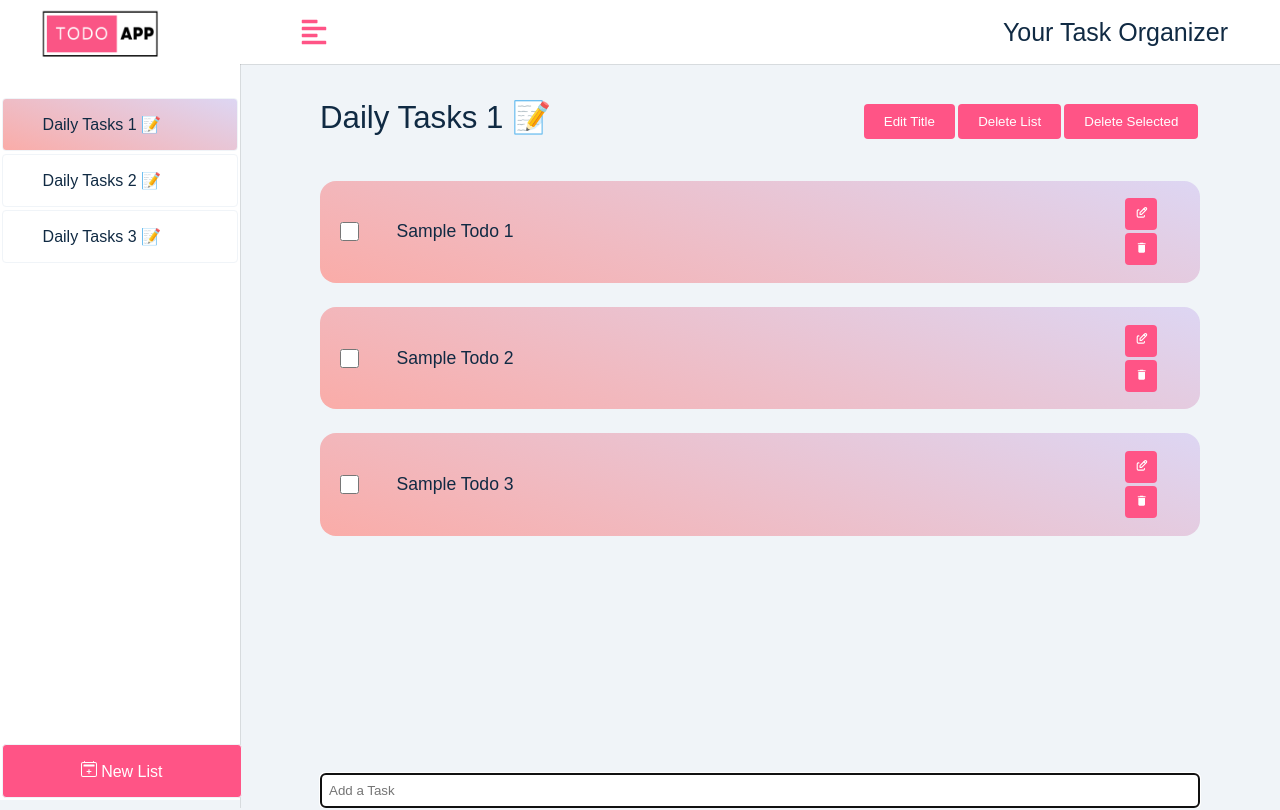
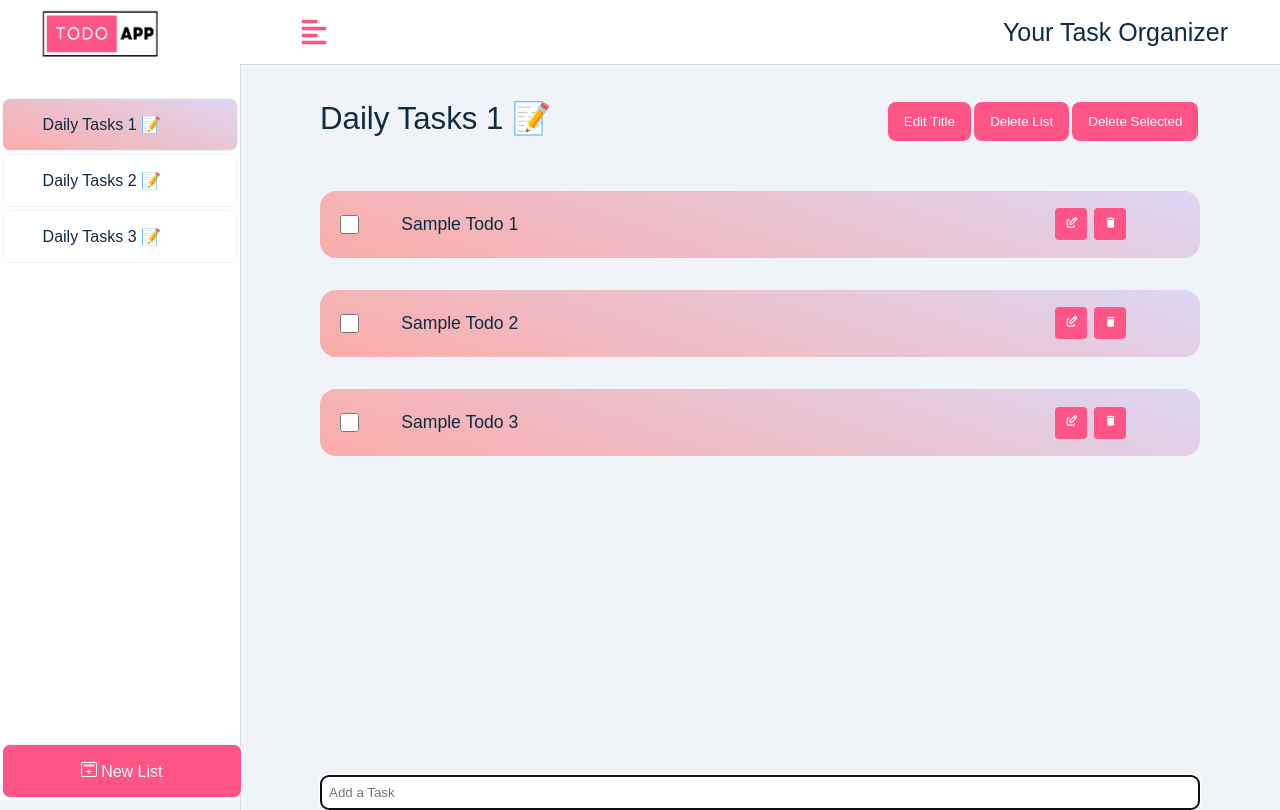
Before and after one commit to techexplorer1231/task-manager, a React (Create React App) app: page / in a window 1280 px wide. Built offline with nearby package versions, Linux system fonts and the light colour scheme.

Commit message:
updated px to rem

```diff
--- a/src/assets/wrappers/AddTodo.js
+++ b/src/assets/wrappers/AddTodo.js
@@ -9,7 +9,7 @@ const Wrapper = styled.header`
   .add-section input {
     width: 100%;
     border: 1px solid var(--primary-200);
-    border-radius: 5px;
+    border-radius: 0.5rem;
     height: 2.2rem;
     appearance: none;
     padding: 0.5rem;
--- a/src/assets/wrappers/Button.js
+++ b/src/assets/wrappers/Button.js
@@ -4,8 +4,8 @@ const Button = styled.button`
   background-color: var(--primary-400);
   color: var(--white);
   border: none;
-  border-radius: 4px;
-  padding: 10px 20px;
+  border-radius: 0.5rem;
+  padding: 0.75rem 1rem;
   margin: 0.1rem;
   cursor: pointer;
   outline: none;
--- a/src/assets/wrappers/Navbar.js
+++ b/src/assets/wrappers/Navbar.js
@@ -9,7 +9,6 @@ const Wrapper = styled.nav`
   .logo {
     display: flex;
     align-items: center;
-    width: 100px;
   }
   .nav-center {
     display: flex;
--- a/src/assets/wrappers/TodoItem.js
+++ b/src/assets/wrappers/TodoItem.js
@@ -16,7 +16,7 @@ const Wrapper = styled.div`
     display: grid;
     grid-template-columns: 1fr 12fr 4fr;
     align-items: center;
-    margin: 8px 0;
+    margin: 1rem 0;
     animation: ${fadeIn} 0.5s ease-in-out;
     margin-bottom: 1rem;
     background-color: #faaca8;
@@ -40,7 +40,7 @@ const Wrapper = styled.div`
   }
 
   .todo-checkbox {
-    margin-right: 8px;
+    margin-right: 0.5rem;
   }
 
   .todo-title {
@@ -78,7 +78,12 @@ const Wrapper = styled.div`
   @media (min-width: 992px) {
     .todo-item {
       display: grid;
-      grid-template-columns: 1fr 12fr 1fr;
+      grid-template-columns: 1fr 10fr 2fr;
+      padding: 1rem;
+    }
+
+    .todo-checkbox {
+      margin-right: 0.5rem;
     }
   }
 `;
--- a/src/assets/wrappers/TodoTitleEdit.js
+++ b/src/assets/wrappers/TodoTitleEdit.js
@@ -12,7 +12,7 @@ const Wrapper = styled.header`
     width: 100%;
     padding: 0.5rem;
     border: 1px solid var(--primary-200);
-    border-radius: 5px;
+    border-radius: 0.5rem;
     height: 2.2rem;
     appearance: none;
   }
```
Also changed, not shown: src/assets/wrappers/ErrorPage.js (deleted, +0 -29 lines).
